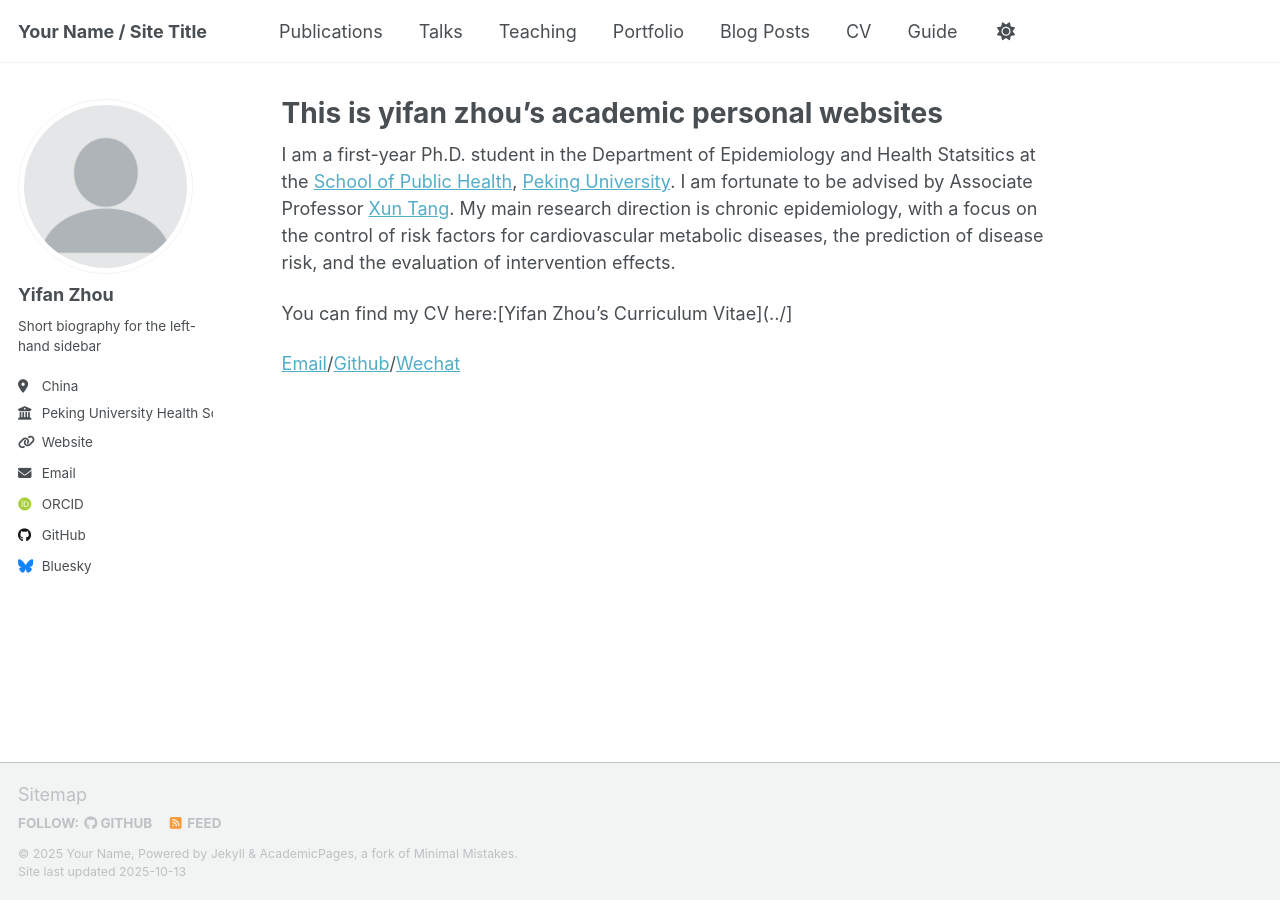
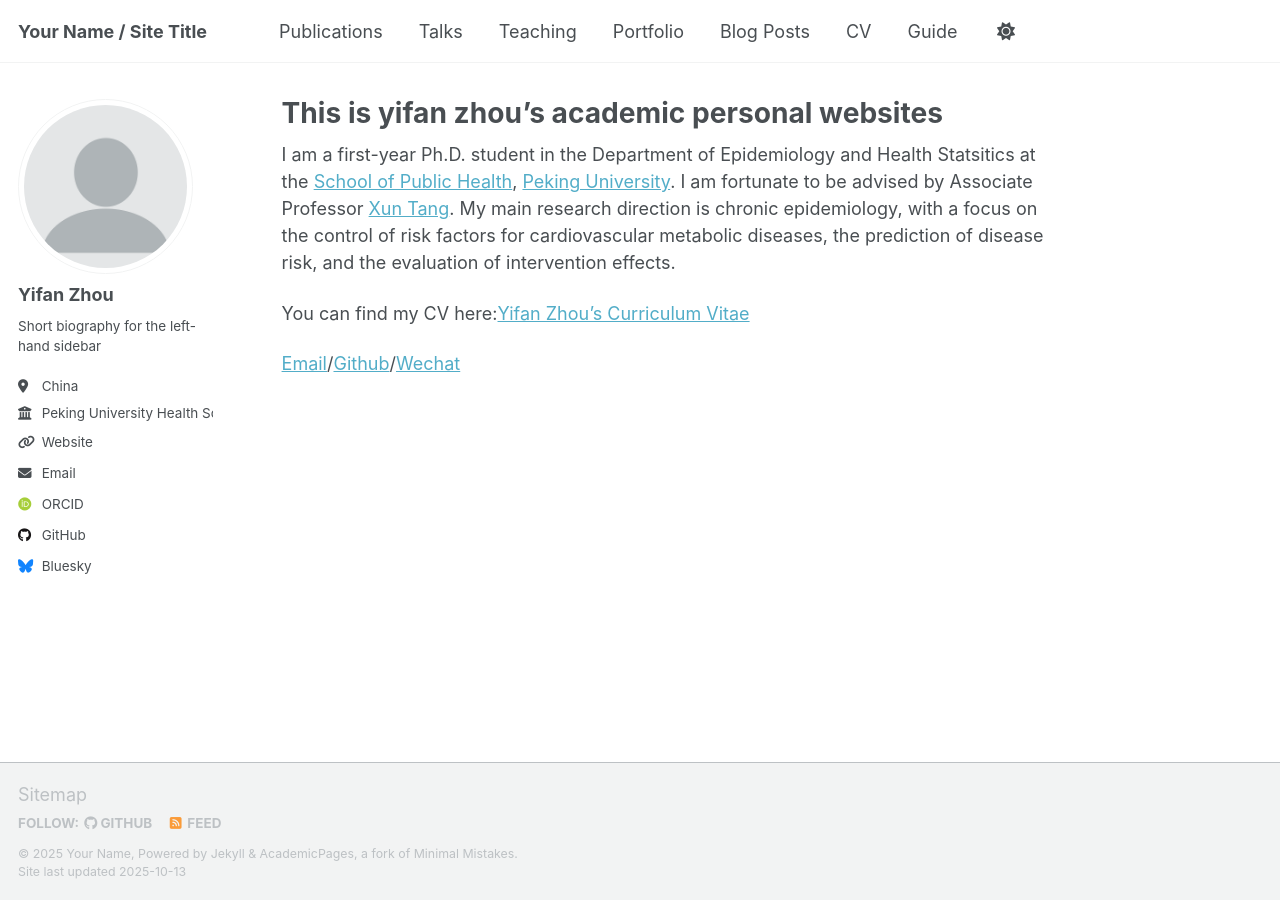
Before and after one commit to zyf20261/zyf20261.github.io, a Jekyll site: the page built from _pages/about.md, in a window 1280 px wide. Built offline with Jekyll 4.4.1, drawn with Linux system fonts in a browser that asks for light colours; some web fonts are replaced; a script that is not in the unit is left out; part of the change alters nothing that is shown.

```diff
--- a/_pages/about.md
+++ b/_pages/about.md
@@ -9,7 +9,7 @@ redirect_from:
 
 I am a first-year Ph.D. student in the Department of Epidemiology and Health Statsitics at the [School of Public Health](https://sph.pku.edu.cn/), [Peking University](https://www.pku.edu.cn/). I am fortunate to be advised by Associate Professor [Xun Tang](https://sph.pku.edu.cn/info/1181/3599.htm). My main research direction is chronic epidemiology, with a focus on the control of risk factors for cardiovascular metabolic diseases, the prediction of disease risk, and the evaluation of intervention effects.
 
-You can find my CV here:[Yifan Zhou's Curriculum Vitae](../]
+You can find my CV here:[Yifan Zhou's Curriculum Vitae](../cv_zyf.pdf)
 
 [Email](mailto:yf_zhou993@bjmu.edu.cn)/[Github](https://zyf20261.github.io)/[Wechat](../images/zyf_wechat.jpg)
 
```
